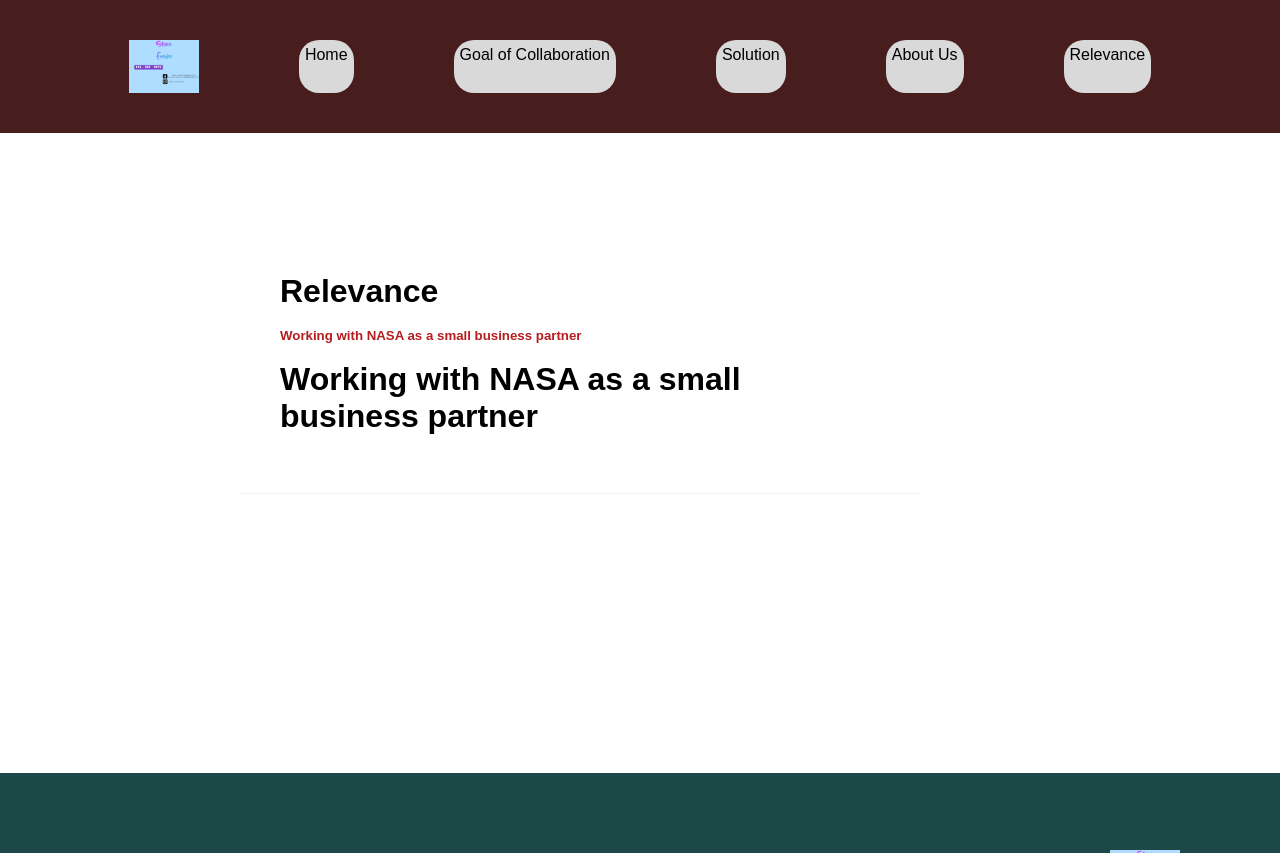
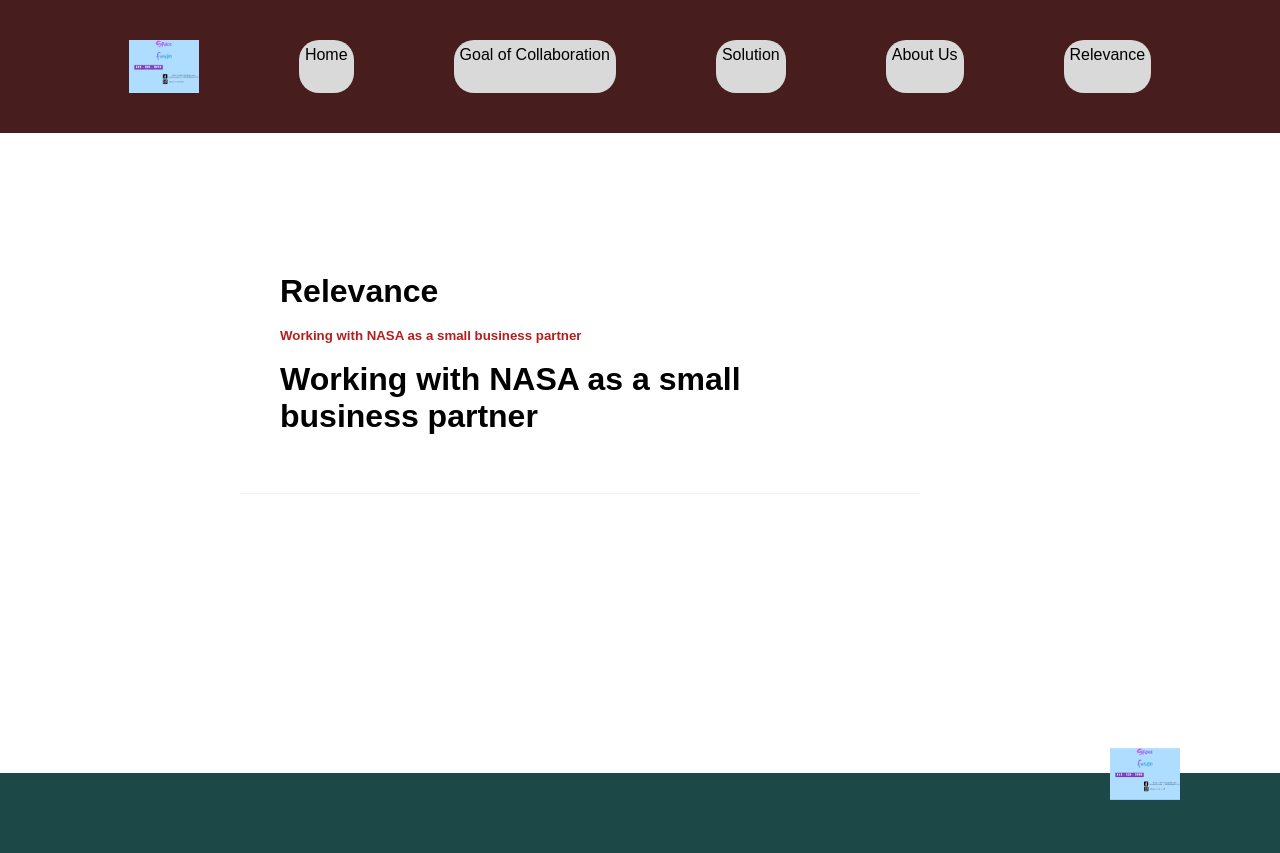
Before and after one commit to Renfrew100/SpaceFusion, a React (Create React App) app in the folder my-app/: page /Relevance in a window 1280 px wide. Built offline with nearby package versions, Linux system fonts and the light colour scheme; no server answers; a web font is replaced by a local one.

Commit message:
updated logo on bottom footer

```diff
--- a/my-app/src/index.css
+++ b/my-app/src/index.css
@@ -47,7 +47,7 @@
 .logoFooter{
   position: fixed;
   display:flex;
-  top: 850px;
+  bottom: 0;
   max-height: 70px;
   max-width: 70px;
   right: 100px;
```
